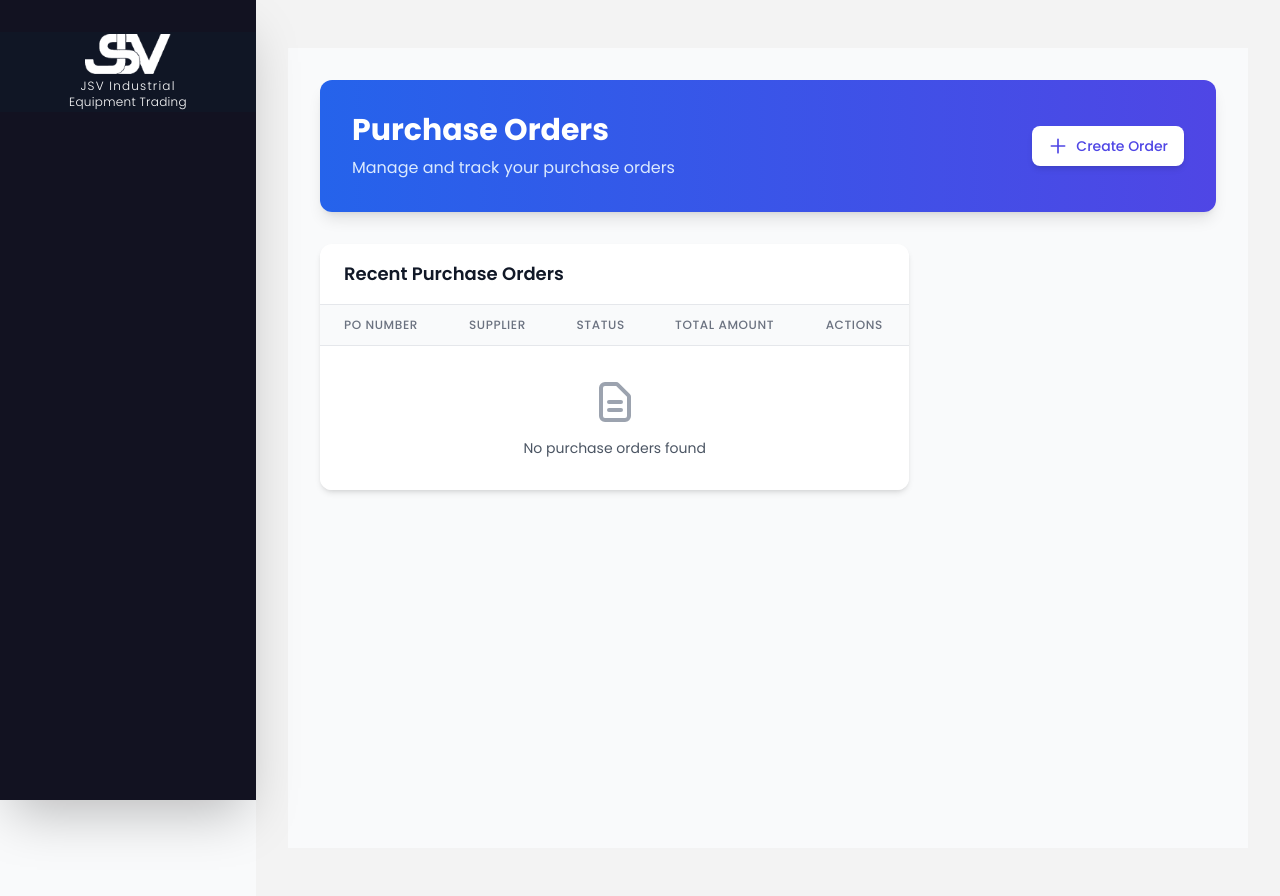
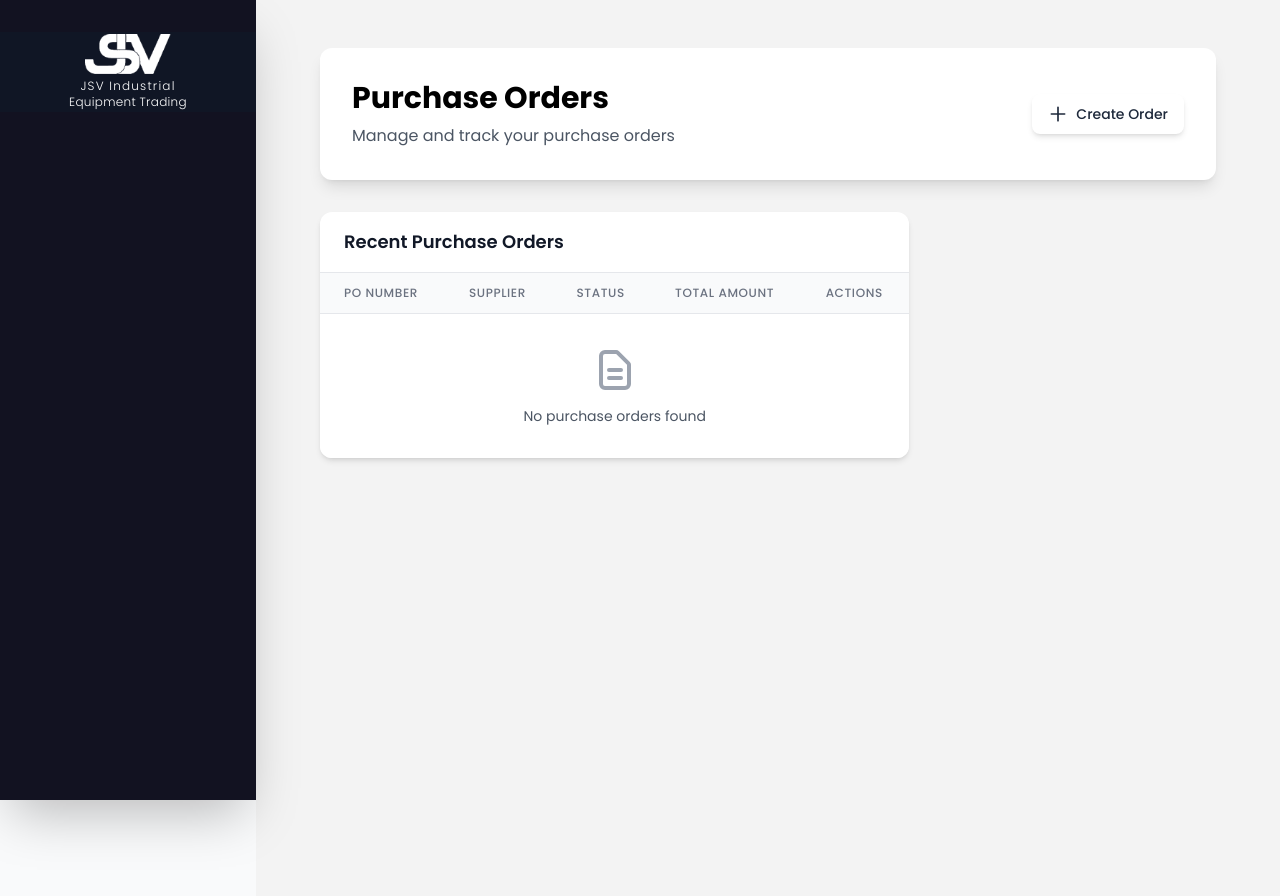
Before and after one commit to chadixearth-bit/jsv, a Django app: template tailwind_django/purchasing/templates/purchasing/purchase_order_list.html in a window 1280 px wide. Run offline with Django 5.2, Linux system fonts and the light colour scheme; the template is opened without the code that fills it, so the values that code supplies are empty; parts of the project's set-up code (start-up, migrations or seed data) failed here and were passed over; some libraries are stand-ins or nearby versions; some web fonts are replaced.

```diff
--- a/tailwind_django/purchasing/templates/purchasing/purchase_order_list.html
+++ b/tailwind_django/purchasing/templates/purchasing/purchase_order_list.html
@@ -4,20 +4,20 @@
 {% block main_content %}
 <div class="py-12">
     <div class="max-w-7xl mx-auto px-4 sm:px-6 lg:px-8">
-        <div class="min-h-screen bg-gray-50 py-8 px-4 sm:px-6 lg:px-8">
+        <div class="min-h-screen bg-[#F3F3F3] py-8 px-4 sm:px-6 lg:px-8 pt-0">
             <!-- Page Header -->
-            <div class="mb-8 bg-gradient-to-r from-blue-600 to-indigo-600 rounded-xl shadow-lg">
+            <div class="mb-8 bg-white rounded-xl shadow-lg">
                 <div class="px-6 py-8 sm:px-8">
                     <div class="flex justify-between items-center">
                         <div>
-                            <h1 class="text-2xl sm:text-3xl font-bold text-white">Purchase Orders</h1>
-                            <p class="mt-2 text-blue-100 text-sm sm:text-base">
+                            <h1 class="text-2xl sm:text-3xl font-bold text-black">Purchase Orders</h1>
+                            <p class="mt-2 text-gray-600 text-sm sm:text-base">
                                 Manage and track your purchase orders
                             </p>
                         </div>
                         <div>
                             <a href="{% url 'purchasing:create_purchase_order' %}"
-                               class="inline-flex items-center px-4 py-2.5 bg-white text-indigo-600 rounded-lg shadow-md hover:bg-indigo-50 transition-all duration-200 font-medium">
+                               class="inline-flex items-center px-4 py-2.5 bg-white text-slate-800 rounded-lg shadow-md hover:bg-indigo-50 transition-all duration-200 font-medium">
                                 <svg class="w-5 h-5 mr-2" fill="none" stroke="currentColor" viewBox="0 0 24 24">
                                     <path stroke-linecap="round" stroke-linejoin="round" stroke-width="2" d="M12 4v16m8-8H4"></path>
                                 </svg>
```
Also changed, not shown: tailwind_django/purchasing/templates/purchasing/purchase_order_form.html (+4 -4 lines).
